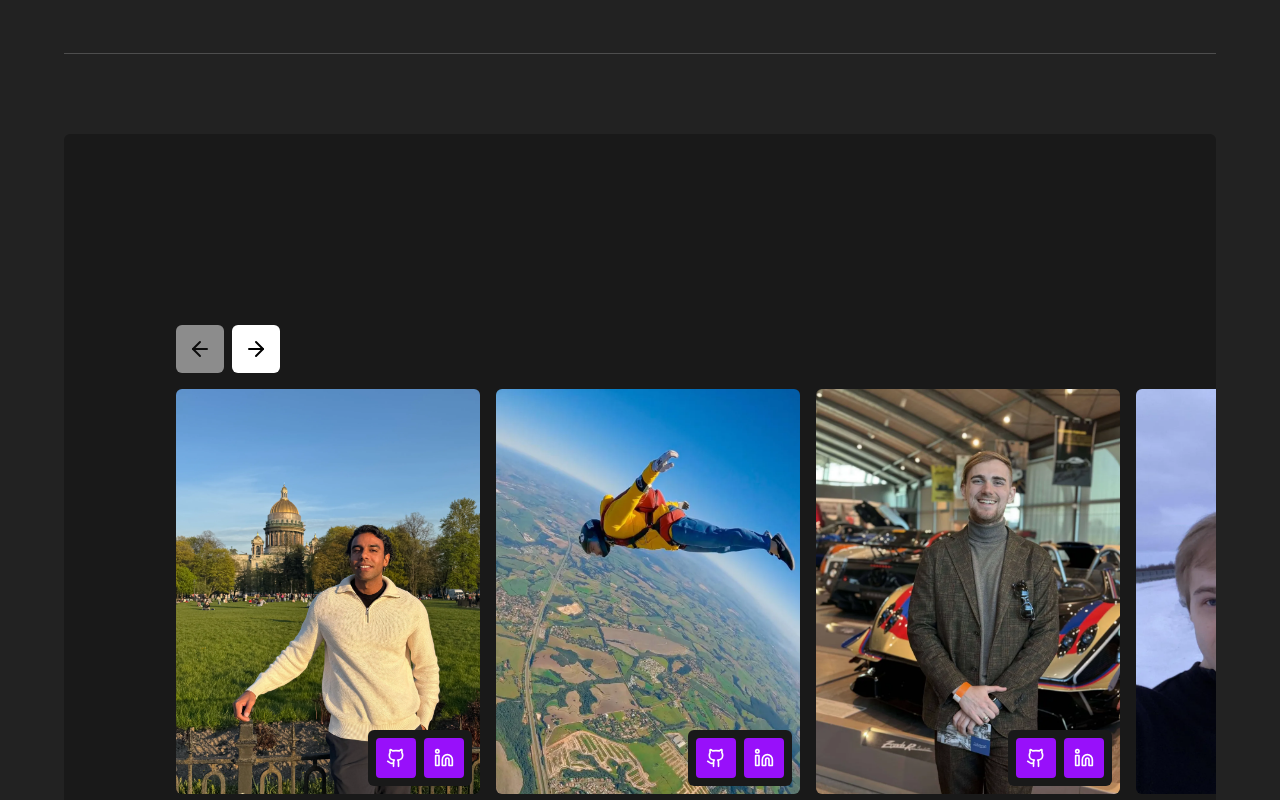
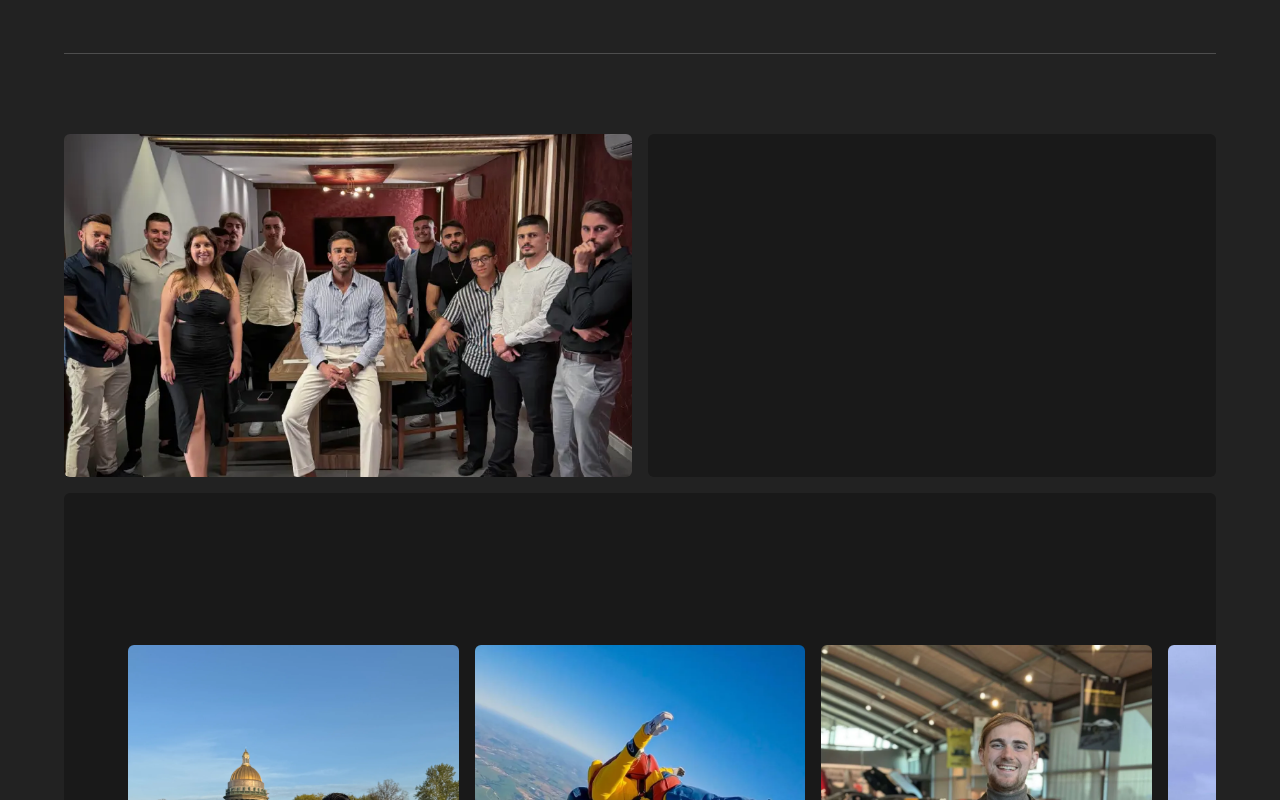
Before and after one commit to ProgramadoresSemPatria/borderless-institutional-website, a Next.js app: page / in a window 1280 px wide. Shown: the part 6800-7600 px from the top of the page. Built offline with nearby package versions, Linux system fonts and the light colour scheme.

Commit message:
feat: add OurHistory component

```diff
--- /dev/null
+++ b/app/components/sections/OurHistory.tsx
@@ -0,0 +1,40 @@
+import Image from "next/image";
+import { AnimatedText } from "../ui/AnimatedText";
+
+export function OurHistory() {
+  return (
+    <section
+      className="space-y-6 pt-[10svh]"
+      style={{ minHeight: "fit-content" }}
+    >
+      <div className="grid lg:grid-cols-2 gap-4 items-center">
+        <Image
+          alt="borderless conference"
+          width={828}
+          height={834}
+          src={"/borderless-conference.webp"}
+          className="rounded-md object-cover w-full aspect-video h-full"
+        />
+        <div className="bg-tertiary rounded-md p-8 flex flex-col h-full justify-between gap-12">
+          <AnimatedText as="h2">
+            Nossa <span className="font-ivy">História</span>
+          </AnimatedText>
+          <div>
+            <AnimatedText className="2xl:text-lg font-medium">
+              Criada em 2023 por Yuri Pereira somente como uma mentoria que
+              conectava developers com o mercado, hoje se tornou um ecossistema
+              com professores de Tech, Inglês, CTO's, Managers, Cybersecurity e
+              diversos áreas do mercado tech.
+            </AnimatedText>
+            <br />
+            <AnimatedText className="2xl:text-lg font-medium">
+              Hoje, a Borderless já contribuiu para a internacionalização de
+              mais de 105 profissionais — desde iniciantes em início de carreira
+              até especialistas com mais de 10 anos de experiência.
+            </AnimatedText>
+          </div>
+        </div>
+      </div>
+    </section>
+  );
+}
--- a/app/components/sections/homepage/OurTeam.tsx
+++ b/app/components/sections/homepage/OurTeam.tsx
@@ -1,13 +1,7 @@
 import { Github, Linkedin } from "lucide-react";
 import Image from "next/image";
 import { AnimatedText } from "../../ui/AnimatedText";
-import {
-  Carousel,
-  CarouselContent,
-  CarouselItem,
-  CarouselNext,
-  CarouselPrevious,
-} from "../../ui/Carousel";
+import { Carousel, CarouselContent, CarouselItem } from "../../ui/Carousel";
 import { IconWrapper } from "../../ui/IconWrapper";
 
 const teamPeople = [
@@ -45,22 +39,14 @@ const teamPeople = [
 
 export function OurTeam() {
   return (
-    <section className="py-[10svh]">
-      <div className="bg-tertiary py-24 flex-center flex-col rounded-md space-y-12">
-        <AnimatedText
-          as="h1"
-          className="text-2xl md:text-4xl 2xl:text-6xl font-semibold leading-snug md:leading-tight w-fit max-w-[80%] text-center"
-        >
-          Nosso time global de <span className="font-ivy">especialistas</span>
+    <section className="pb-[10svh]" style={{ minHeight: "fit-content" }}>
+      <div className="bg-tertiary py-8 lg:py-16 flex-col rounded-md space-y-12">
+        <AnimatedText as="h2" className="w-fit ml-8 lg:ml-16">
+          Nosso time de <span className="font-ivy">especialistas</span>
         </AnimatedText>
 
         <Carousel className="w-full space-y-4">
-          <div className="flex gap-2 ml-8 lg:ml-28">
-            <CarouselPrevious />
-            <CarouselNext />
-          </div>
-
-          <CarouselContent className="first:ml-4 last:mr-8 lg:first:ml-24 lg:last:mr-24 -ml-4">
+          <CarouselContent className="first:ml-4 last:mr-8 lg:first:ml-12 lg:last:mr-16 -ml-4">
             {teamPeople.map((member) => (
               <CarouselItem
                 key={member.src}
--- a/app/page.tsx
+++ b/app/page.tsx
@@ -8,6 +8,7 @@ import { OurTeam } from "./components/sections/homepage/OurTeam";
 import { StartupIncubator } from "./components/sections/homepage/StartupIncubator";
 import { TalentCompanies } from "./components/sections/homepage/TalentCompanies";
 import { Testimonials } from "./components/sections/homepage/Testimonials";
+import { OurHistory } from "./components/sections/OurHistory";
 
 export default function Home() {
   return (
@@ -21,7 +22,10 @@ export default function Home() {
       <StartupIncubator />
       <GlobalTalentConnector />
       <IncubatedStartups />
-      <OurTeam />
+      <div className="space-y-4">
+        <OurHistory />
+        <OurTeam />
+      </div>
     </div>
   );
 }
```
Also changed, not shown: public/borderless-conference.webp (added).
